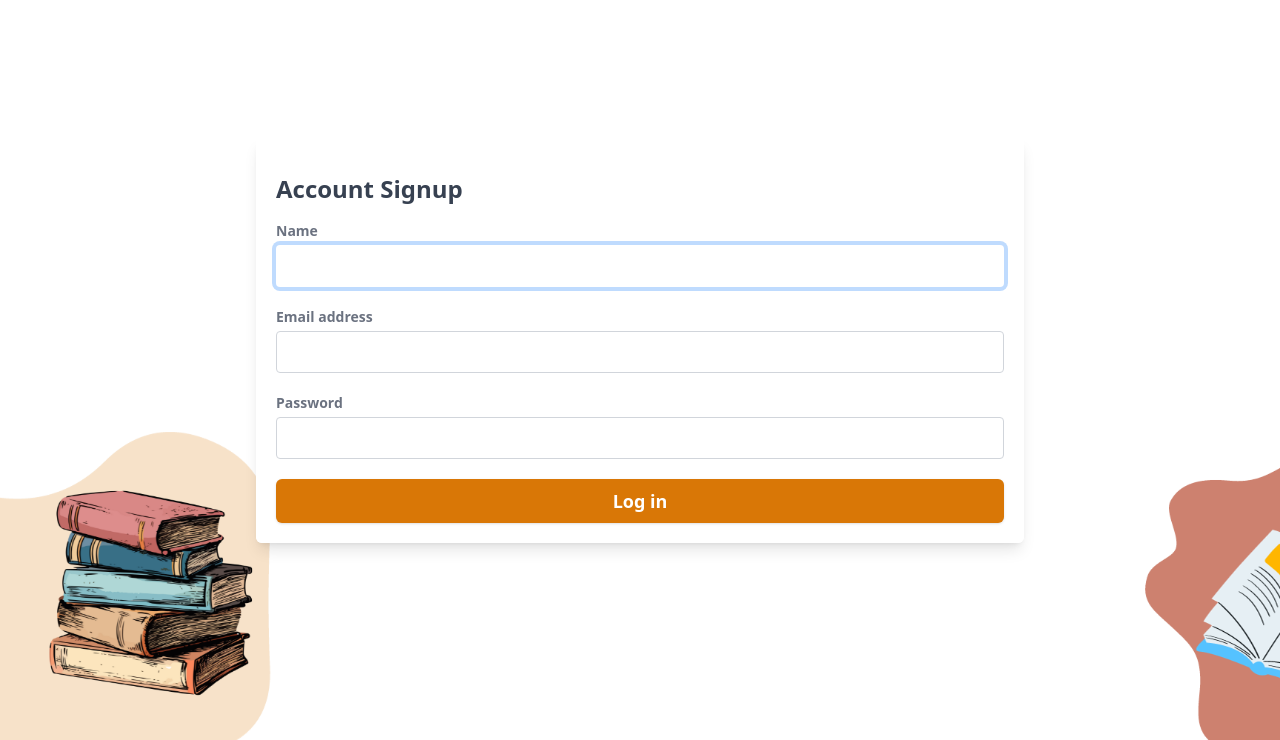
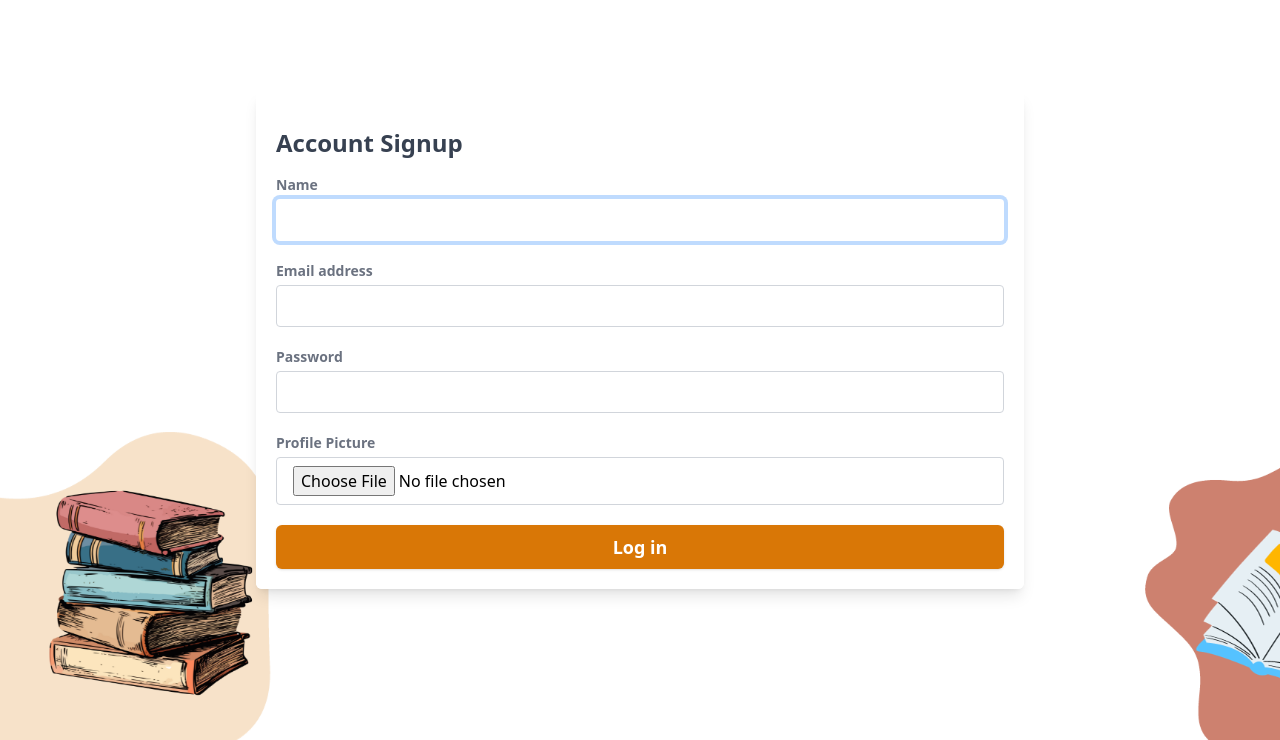
Before and after one commit to TanmayUdupa/book-sharing-system, a Django app: page /user_signup/ in a window 1280 px wide. Shown: the part 60-800 px from the top of the page. Run offline with Django 4.2, Linux system fonts and the light colour scheme; some libraries are stand-ins or nearby versions.

Commit message:
Enable user to add profile pic

```diff
--- a/mysite/app/forms.py
+++ b/mysite/app/forms.py
@@ -31,3 +31,8 @@ class SignUpForm(forms.Form):
             'class': 'px-4 py-2 transition duration-300 border border-gray-300 rounded focus:border-transparent focus:outline-none focus:ring-4 focus:ring-blue-200',
         }), required=True
     )
+    profile_pic = forms.ImageField(
+        widget=forms.FileInput(attrs={
+            'class': 'px-4 py-2 transition duration-300 border border-gray-300 rounded focus:border-transparent focus:outline-none focus:ring-4 focus:ring-blue-200',
+        }), required=True
+    )
--- a/mysite/app/templates/app/feed.html
+++ b/mysite/app/templates/app/feed.html
@@ -18,6 +18,7 @@
         </nav>
         <!-----------------------Nav-bar-end---------------------->
     <p>Hello, {{ user.name }}!</p>
+    <img src="{{ user.profile_pic.url }}" width = '300'/>
     <p>Your email is {{ user.email }}.</p>
     {% if requests %}
         <ul>
--- a/mysite/app/templates/app/signup.html
+++ b/mysite/app/templates/app/signup.html
@@ -23,7 +23,7 @@
         >
           <div class="p-5 bg-white md:flex-1">
             <h3 class="my-4 text-2xl font-semibold text-gray-700">Account Signup</h3>
-            <form method="post">
+            <form method="post" enctype="multipart/form-data">
               {% csrf_token %}
               <div class="flex flex-col space-y-5">
                   <div class="flex flex-col space-y-1">
@@ -38,6 +38,10 @@
                       <label for="{{ form.password.id_for_label }}" class="text-sm font-semibold text-gray-500">Password</label>
                       {{ form.password }}
                   </div>
+                  <div class="flex flex-col space-y-1">
+                    <label for="{{ form.profile_pic.id_for_label }}" class="text-sm font-semibold text-gray-500">Profile Picture</label>
+                    {{ form.profile_pic }}
+                  </div>
                   <div>
                     <button type="submit" class="w-full px-4 py-2 text-lg font-semibold text-white transition-colors duration-300 bg-amber-600 rounded-md shadow hover:bg-amber-700 focus:outline-none focus:ring-amber-200 focus:ring-4">Log in</button>
                 </div>
--- a/mysite/app/views.py
+++ b/mysite/app/views.py
@@ -43,13 +43,16 @@ def user_login(request):
 @csrf_protect
 def user_signup(request):
     if request.method == 'POST':
-        form = SignUpForm(request.POST)
+        form = SignUpForm(request.POST, request.FILES)
+        if not form.is_valid():
+            print(form.errors)
         if form.is_valid():
             name = form.cleaned_data['name']
             email = form.cleaned_data['email']
             password = form.cleaned_data['password']
             encrypted_password = make_password(password)
-            user = User(name = name, email = email, password = encrypted_password)
+            profile_pic = form.cleaned_data['profile_pic']
+            user = User(name = name, email = email, password = encrypted_password, profile_pic = profile_pic)
             user.save()
             return(redirect('user_login'))
     else:
```
Also changed, not shown: mysite/mysite/settings.py (+3 -5 lines), mysite/media/images/default.jpg (added), mysite/media/images/male-avatar-profile-picture-vector-10211761.jpg (added).
